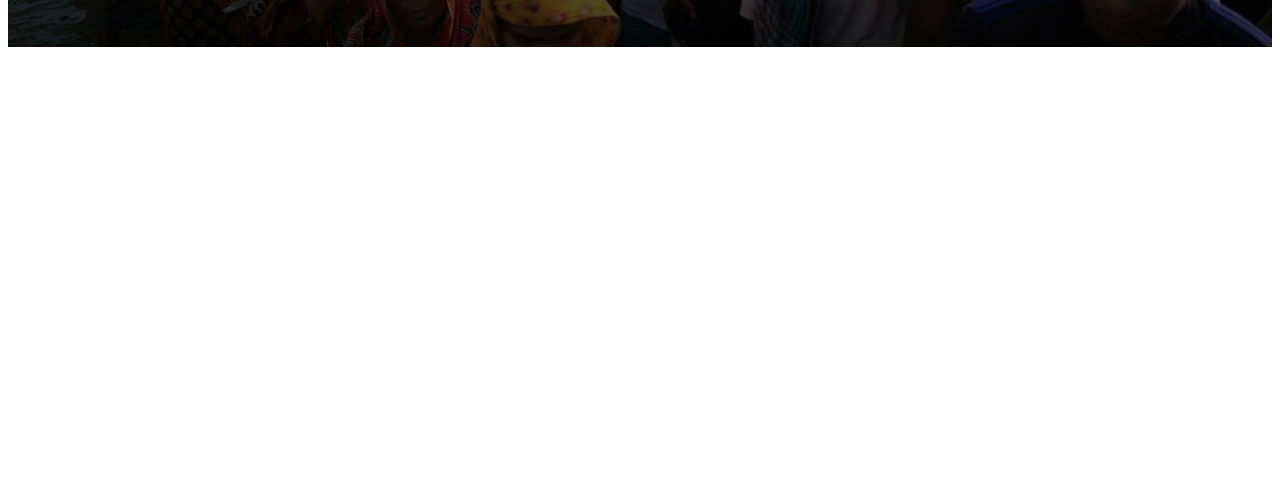
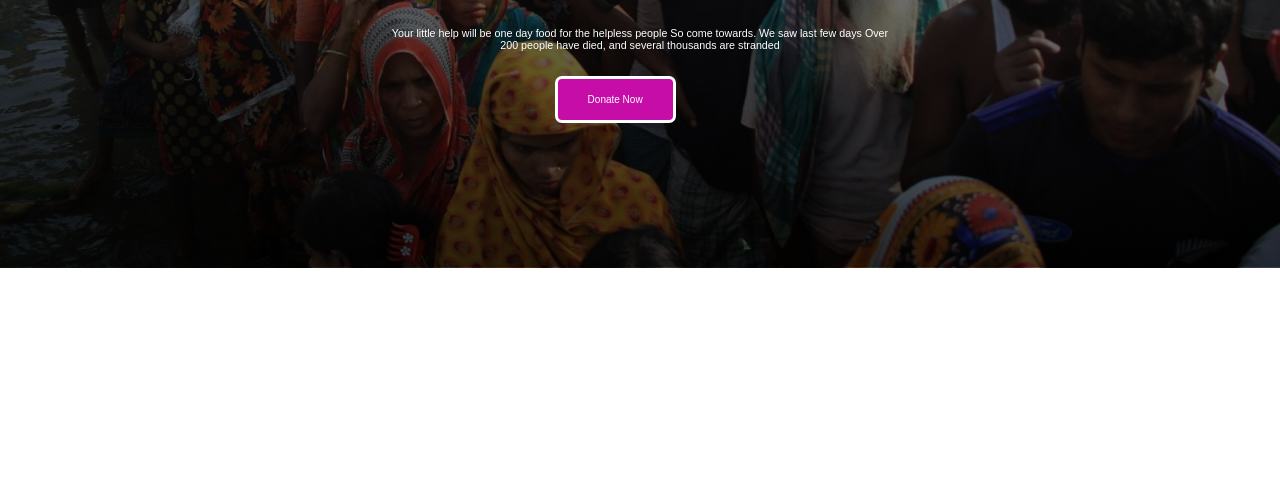
Before and after one commit to Foysal-ikram/Donate-now, a plain HTML site: page index.html in a window 1280 px wide. Shown: the part 309-800 px from the top of the page. Drawn offline with Linux system fonts and the light colour scheme.

Commit message:
Hero section done

```diff
--- a/index.html
+++ b/index.html
@@ -13,13 +13,13 @@
 
 </head>
 <body>
-    <section class="header">
+    <section class="hero">
         <div class="help">
-            <h1 id="txt1">Lets Help & Pray The People <br> in Sylhet</h1>
-            <h6 id="txt2">Your little help will be one day food for  the helpless people So come towards. We saw last few days Over 200 people have died, and several thousands are stranded</h6>
+            <h1 id="txt1">Lets Help & Pray for The People <br> in Sylhet</h1>
+            <h6 id="txt2">Your little help will be one day food for  the helpless people So come towards. We saw last few days Over <br> 200 people have died, and several thousands are stranded</h6>
 
         </div>
-        <div>
+        <div class="btn">
          <button class="btn1">Donate Now</button>
         </div>
     </section>
--- a/style.css
+++ b/style.css
@@ -1,9 +1,13 @@
-.header{
+body{
+    margin: 0;
+}
+.hero{
     background-image:linear-gradient(rgba(32, 30, 30, 0.438),rgba(0, 0, 0, 0.747)), url(images/donation7.jpg);
     background-position: center;
     background-size: cover;
     background-repeat: no-repeat;
-    padding: 50px 30px;
+    padding: 90px 30px 145px;
+
 }
 
 .help{
@@ -16,13 +20,17 @@
 #txt1{
 
     font-weight: 900;
-    font-size: 40px;
+    font-size: 60px;
 }
 #txt2{
     font-weight: 300;
     font-family: Arial, Helvetica, sans-serif;
     text-align: center;
     padding: 0 100px;
+}
+
+.btn{
+   display: flex;
 }
 .btn1{
     background-color: #c70da8;
```
